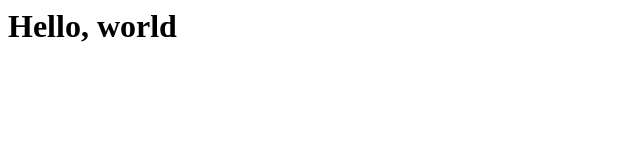
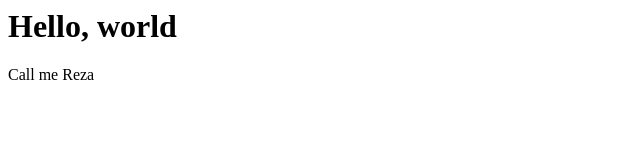
Before and after one commit to kingreza/website, a plain HTML site: page index.html in a window 1280 px wide. Shown: the full height of the page, 0-640 px from the left. Drawn offline with Linux system fonts and the light colour scheme.

Commit message:
added paragraph

```diff
--- a/index.html
+++ b/index.html
@@ -1 +1,2 @@
 <h1>Hello, world</h1>
+<p> Call me Reza </p>
```
